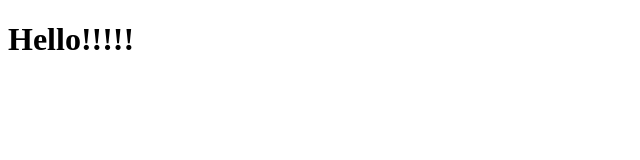
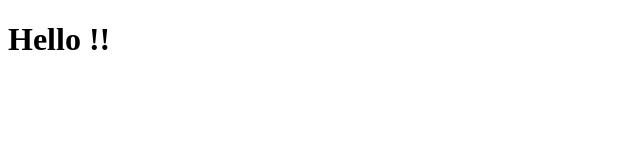
Before and after one commit to Ashleychinchi/ejerciciosDuodecimo, a plain HTML site: page index.html in a window 1280 px wide. Shown: the full height of the page, 0-640 px from the left. Drawn offline with Linux system fonts and the light colour scheme.

Commit message:
quinto respaldo

```diff
--- a/index.html
+++ b/index.html
@@ -7,6 +7,6 @@
     <title>Document</title>
 </head>
 <body>
-    <h1>Hello!!!!!</h1>
+    <h1>Hello !!</h1>
 </body>
 </html>
```
